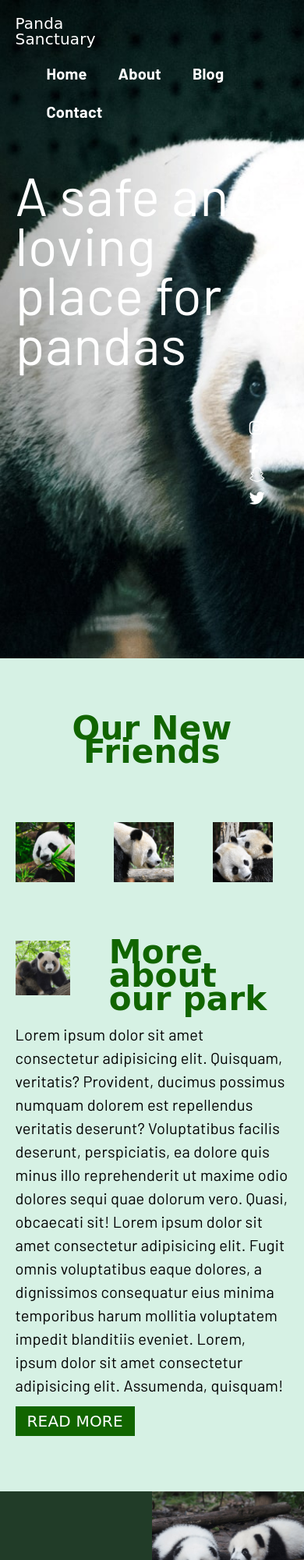
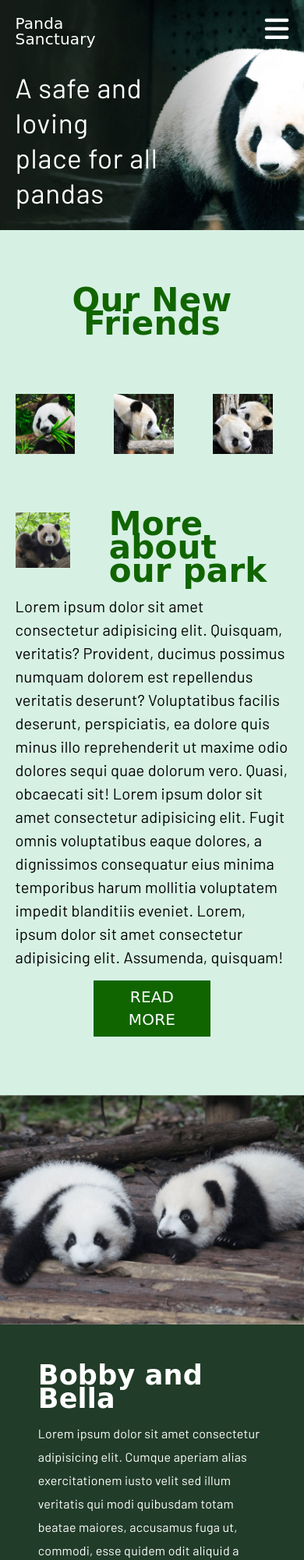
Before and after one commit to BrakeLJ/lucas-brake-project-one, a plain HTML site: page index.html in a window 390 px wide. Shown: the top 2000 px of the page at 78% size. Drawn offline with Linux system fonts and the light colour scheme; a web font is replaced by a local one.

Commit message:
Added hamburger, more responsive

```diff
--- a/index.html
+++ b/index.html
@@ -8,6 +8,7 @@
     <!-- Font Awesome  -->
     <script src="https://kit.fontawesome.com/921924a5a0.js" crossorigin="anonymous"></script>
     <!-- Font Awesome Icons
+    <i class="fas fa-bars"></i>
     <i class="fab fa-instagram"></i>
     <i class="fab fa-facebook-f"></i>
     <i class="fab fa-snapchat-ghost"></i>
@@ -42,6 +43,9 @@
                     </li>
                     <li>
                         <a href="#contact">Contact</a>
+                    </li>
+                    <li>
+                        <span><i class="fas fa-bars"></i></span>
                     </li>
                 </ul>
             </nav>
@@ -109,24 +113,9 @@
         </div>
 
         <!-- Blog Section  -->
-        <!-- <section id="blog" class="blog clearfix">
-            <div class="blog-box clearfix">
-                <div class="blog-wrap">
-                    <div class="height-wrap">
-                        <h2 class="paragraph-headings">Bobby and Bella</h2>
-                        <p>
-                            Lorem ipsum dolor sit amet consectetur adipisicing elit. Cumque aperiam alias exercitationem iusto velit sed illum veritatis qui modi quibusdam totam beatae maiores, accusamus fuga ut, commodi, esse quidem odit aliquid a delectus consequatur. Quisquam totam accusamus aliquid eligendi quae.
-                        </p>
-                        <button class="white-button">Read More</button>
-                    </div>
-
-                </div>
-                <img src="./assets/pascal-muller-4-eaj-iu-uxg-aq-unsplash@2x.jpg" alt="two pandas laying on logs together">
-            </div> -->
-
-        <!-- Blog Section  -->
         <section id="blog" class="blog">
             <div class="blog-container clearfix">
+                <img class="img-1" src="./assets/pascal-muller-4-eaj-iu-uxg-aq-unsplash@2x.jpg" alt="two pandas laying on logs together">
                 <div class="text-box clearfix">
                     <div class="floater"></div>
                     <div class="blog-content">
@@ -139,11 +128,11 @@
                         <a href="#" class="read-more read-more-light">read more</a>
                     </div>
                 </div>
-                <img src="./assets/pascal-muller-4-eaj-iu-uxg-aq-unsplash@2x.jpg" alt="two pandas laying on logs together">
             </div>
 
             <div class="blog-container clearfix">
-                <img src="./assets/debbie-molle-6-dsid-8-ey-9-u-unsplash-1@2x.jpg"
+                <!-- Image Comes First So That In Responsive It Appears Above Text  -->
+                <img class="img-2" img-2 src="./assets/debbie-molle-6-dsid-8-ey-9-u-unsplash-1@2x.jpg"
                     alt="a panda holding a small shoot of bamboo in it's mouth">
                 <div class="text-box clearfix">
                     <div class="floater"></div>
@@ -165,6 +154,7 @@
         <!-- Icon Section  -->
         <section class="icon-container clearfix">
             <div class="wrapper">
+                <!-- In a Div to Have Icon sit on Span. Div is Floated  -->
                 <div class="icons">
                     <a href="#"><i class="fas fa-gift"></i></a>
                     <span>Donations</span>
--- a/styles/styles.css
+++ b/styles/styles.css
@@ -170,6 +170,12 @@ header {
     float: right;
 }
 
+/* Hide the Hamburger, Style the Hamburger  */
+.header-nav li:last-child {
+    display: none;
+    font-size: 3.5rem;
+}
+
 /* Floats Individual Links Beside Each Other */
 .header-nav li {
     float: left;
@@ -203,7 +209,6 @@ h1 {
     clear: both;
     float: left;
 }
-
 /* Float Socials Right  */
 .socials {
     margin: 6rem 5rem 0 0;
@@ -269,27 +274,25 @@ h2 {
 About Section
 ===============*/
 
+/* Spacing Between Sections  */
 .about {
     margin-bottom: 75px;
 }
 
+/* Small Image Floated Left  */
 .about img {
     width: 20%;
     margin-right: 50px;
     float: left;
 }
 
+/* Styling for Multiple Headings  */
 .paragraph-headings {
     margin-bottom: 15px;
 }
 
 p {
     margin-bottom: 15px
-}
-
-.about button {
-    background: #116500;
-    color: white;
 }
 
 /*===============
@@ -300,13 +303,24 @@ Blog Section
     background: #213c28;
 }
 
+/* Set Widths for Both Images  */
+.blog img {
+    width: 50%;
+}
+
+/* Top Image Floated Right  */
+.img-1 {
+    float: right;
+}
+
 .text-box {
     width: 50%;
     height: 100%;
     float:left;
+}
 
-}
-/* This needs to be adjusted at like 1200px Also just fix it and make it padding maaan*/
+/* Made Empty Div in Attempt To Have More Responsive Approach Than Padding.
+Empty Div Did Not Accept % Height. Might Have just Made a Long Form Padding with This */
 .floater {
     height: 20rem;
     width: 100%;
@@ -314,14 +328,10 @@ Blog Section
     margin-bottom: -5rem;
 }
 
+/* Blog Content Specific Wrapper to Center Horizontally  */
 .blog-content {
     width: 75%;
     margin: 0 auto;
-}
-
-.blog img {
-    width: 50%;
-    float: left;
 }
 
 .blog h2 {
@@ -332,10 +342,16 @@ Blog Section
     color: #fff;
 }
 
+/* Lower Image Floated Left  */
+.img-2 {
+    float: left;
+}
+
 /*===============
 Icons Section
 ===============*/
 
+/* Container with Icon/Span Floated Left  */
 .icons {
     width: calc(100% / 3);
     float: left;
@@ -343,12 +359,14 @@ Icons Section
     padding: 75px;
 }
 
+/* Font Awesome Icon Styles  */
 .icons i {
     font-size: 4rem;
     color: #2c2d2c;
     transition: all .5s;
 }
 
+/* Hover/Focus states on Icons  */
 .icons i:hover,
 .icons i:focus {
     transform: scale(1.25, 1.25);
@@ -412,6 +430,7 @@ input[type="email"] {
     transition: all .2s;
 }
 
+/* Hover/Focus States on Footer Nav  */
 .footer-nav li:hover,
 .footer-nav li:focus {
     transform: translateX(5px);
@@ -421,13 +440,13 @@ input[type="email"] {
     font-weight: 400;
 }
 
+/* Created @ Juno Footer  */
 .juno-footer {
     background: #2c2d2c;
     text-align: center;
     color: #fff;
     padding: 5px 0;
 }
-
 
 /*=========================================
 Media Queries
@@ -450,36 +469,95 @@ Media Queries
 
 @media (max-width: 955px) {
 
-    /* .text-box {
-    width: 50%;
-    height: 100%;
-    float:left;
+    header {
+        background: url(../assets/header-image.jpg) no-repeat scroll left/cover;
+        height: 50vh;
+    }
 
-}
-/* This needs to be adjusted at like 1200px Also just fix it and make it padding maaan*/
-.floater {
-    height: 20rem;
-    width: 100%;
-    float: left;
-    margin-bottom: -5rem;
+    h1 {
+        font-size: 4.5rem;
+        line-height: 4.5rem;
+        width: 350px;
+    }
+
+
+    .blog-content {
+        padding-bottom: 30px;
+    }
+
+    .blog img {
+        width: 100%;
+        float: none;
+    }
+
+    .text-box {
+        width: 100%;
+        height: 100%;
+        float: none;
+    }
+
+    .blog h2, {
+        text-align: center;
+    }
+
+    .read-more {
+        display: block;
+        width: 150px;
+        margin: 0 auto;
+    }
 }
 
-.blog-content {
-    width: 75%;
-    margin: 0 auto;
+@media (max-width: 769px) {
+
+      header {
+        background-position-x: -85px;
+        height: 50vh;
+    }
+
+    h1 {
+        /* font-size: 3.5rem; */
+        width: 300px;
+        line-height: 4.5rem;
+    }
+
+    .socials a {
+        color: #116500;
+    }
+
+    .gallery
+
+    .about img {
+        display: none;
+    }
 }
 
-.blog img {
-    width: 50%;
-    float: left;
-} */
-}
+@media (max-width: 565px) {
 
-@media (max-width: 1200px) {
+    header {
+        background-position: top left;
+        height: 35vh;
+    }
 
-}
+    /* Hides All List Items Except Last  */
+    .header-nav li:not(:last-child) {
+        display: none;
+    }
 
-@media (max-width: 1200px) {
+    .header-nav li:last-child {
+        display: inline;
+    }
+
+    .socials {
+        display: none;
+    }
+
+    h1 {
+        font-size: 3.5rem;
+        margin-top: 30px;
+        width: 210px
+    }
+
+
 
 }
 
```
